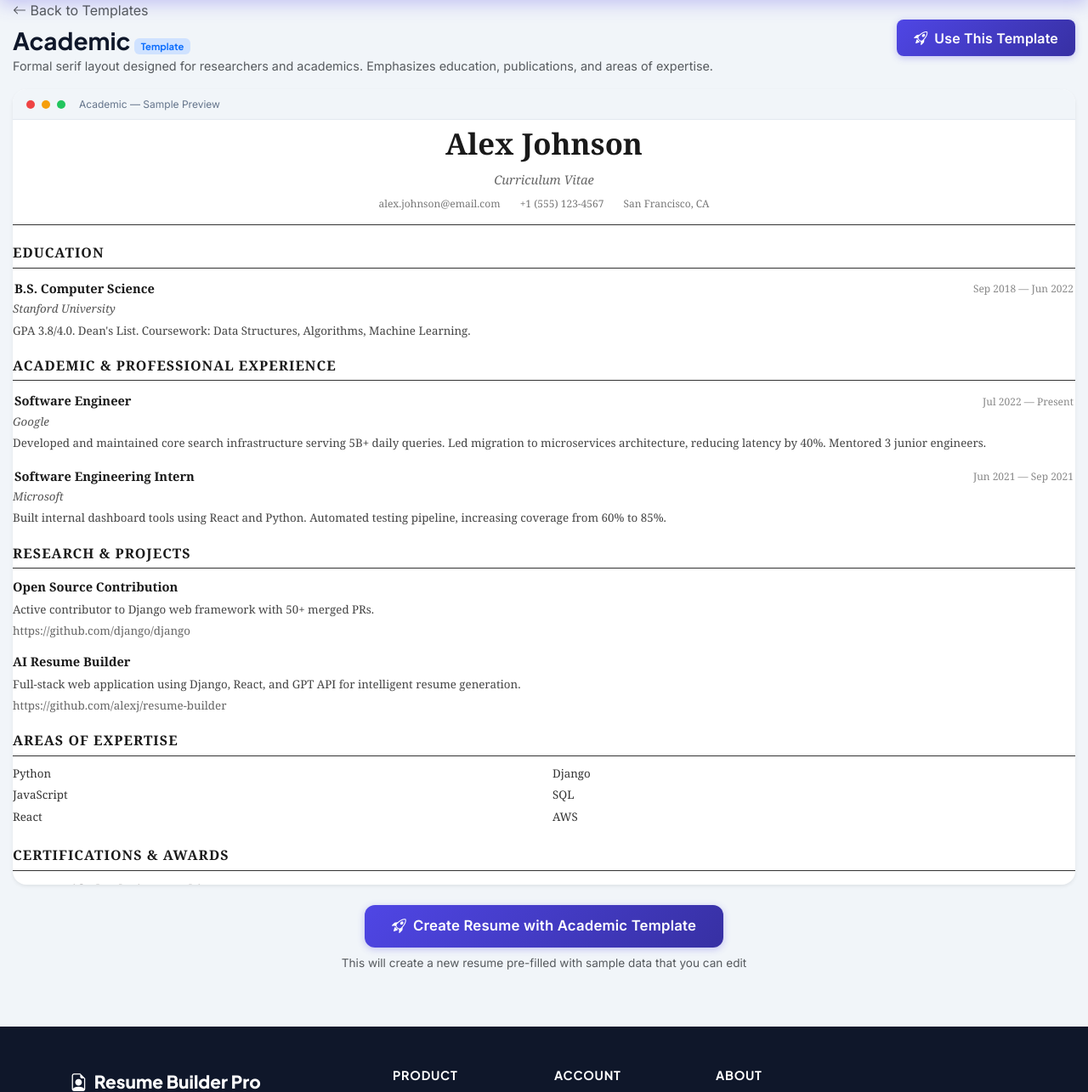
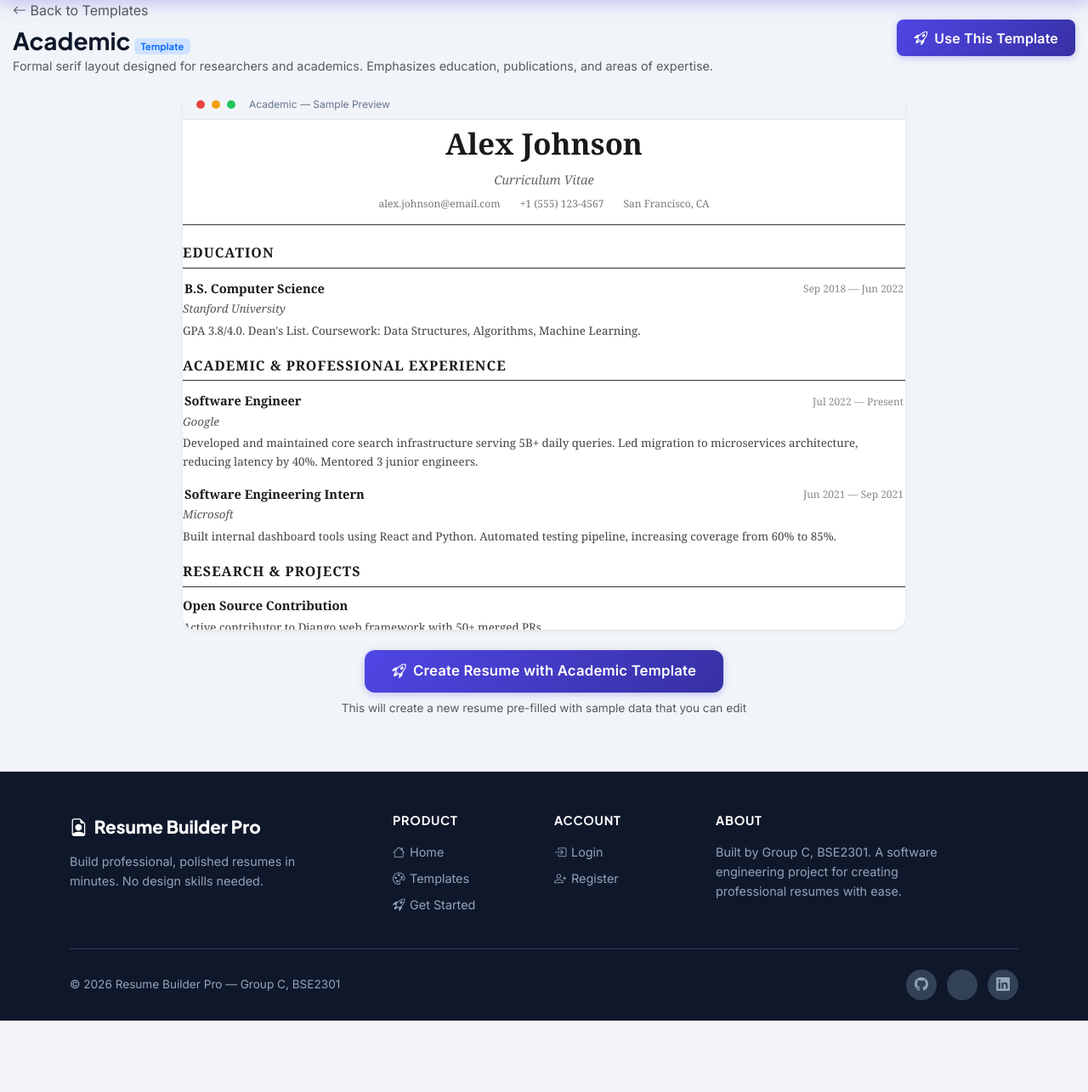
Before and after one commit to OPOKA-ERIC/Resume_Builder_Pro, a Django app: page /templates/8/preview/ in a window 1280 px wide. Shown: the part 67-1352 px from the top of the page at 85% size. After the commit the page ends 1268 px from the top, so only its background shows below. Run offline with Django 5.2, Linux system fonts and the light colour scheme; the visitor is signed in with stand-in values (Sample User, id 1); data comes from the database, SQL or seed files in the repository.

Commit message:
Make template preview iframe smaller (600px, max-width 850px centered)

```diff
--- a/templates/templates_app/preview.html
+++ b/templates/templates_app/preview.html
@@ -23,14 +23,14 @@
     </div>
 
     {% if pdf_html %}
-        <div class="card overflow-hidden border-0 shadow-sm" style="margin: 0 15px; border-radius: var(--radius-lg);">
+        <div class="card overflow-hidden border-0 shadow-sm" style="margin: 0 15px; border-radius: var(--radius-lg); max-width: 850px; margin-left: auto; margin-right: auto;">
             <div style="background: var(--gray-100); padding: 8px 16px; border-bottom: 1px solid var(--gray-200); display: flex; align-items: center; gap: 8px;">
                 <div style="width: 10px; height: 10px; border-radius: 50%; background: #ef4444;"></div>
                 <div style="width: 10px; height: 10px; border-radius: 50%; background: #f59e0b;"></div>
                 <div style="width: 10px; height: 10px; border-radius: 50%; background: #22c55e;"></div>
                 <span style="font-size: 0.75rem; color: var(--gray-500); margin-left: 8px;">{{ template.name }} &mdash; Sample Preview</span>
             </div>
-            <iframe src="{% url 'templates_app:preview_frame' template.id %}" style="width: 100%; height: 900px; border: none;"></iframe>
+            <iframe src="{% url 'templates_app:preview_frame' template.id %}" style="width: 100%; height: 600px; border: none;"></iframe>
         </div>
     {% else %}
         <div class="card overflow-hidden" style="margin: 0 15px;">
```
